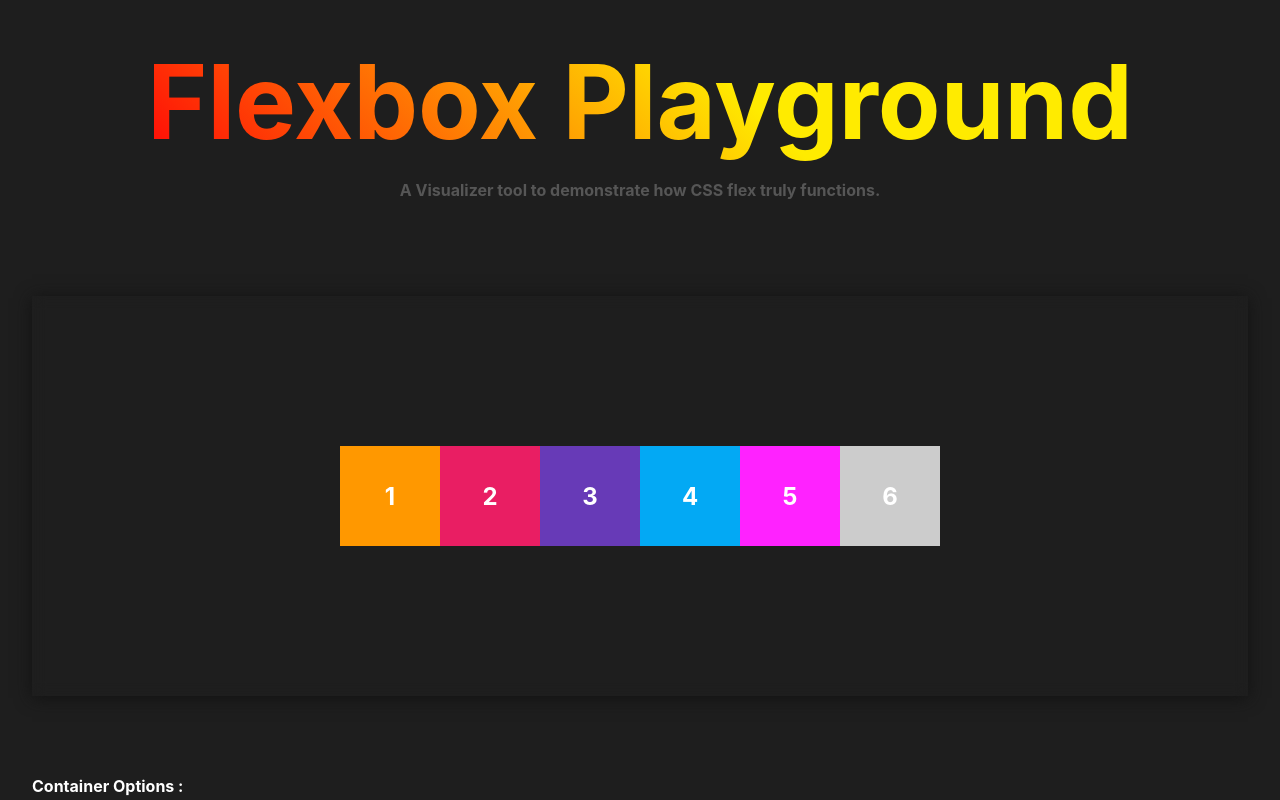
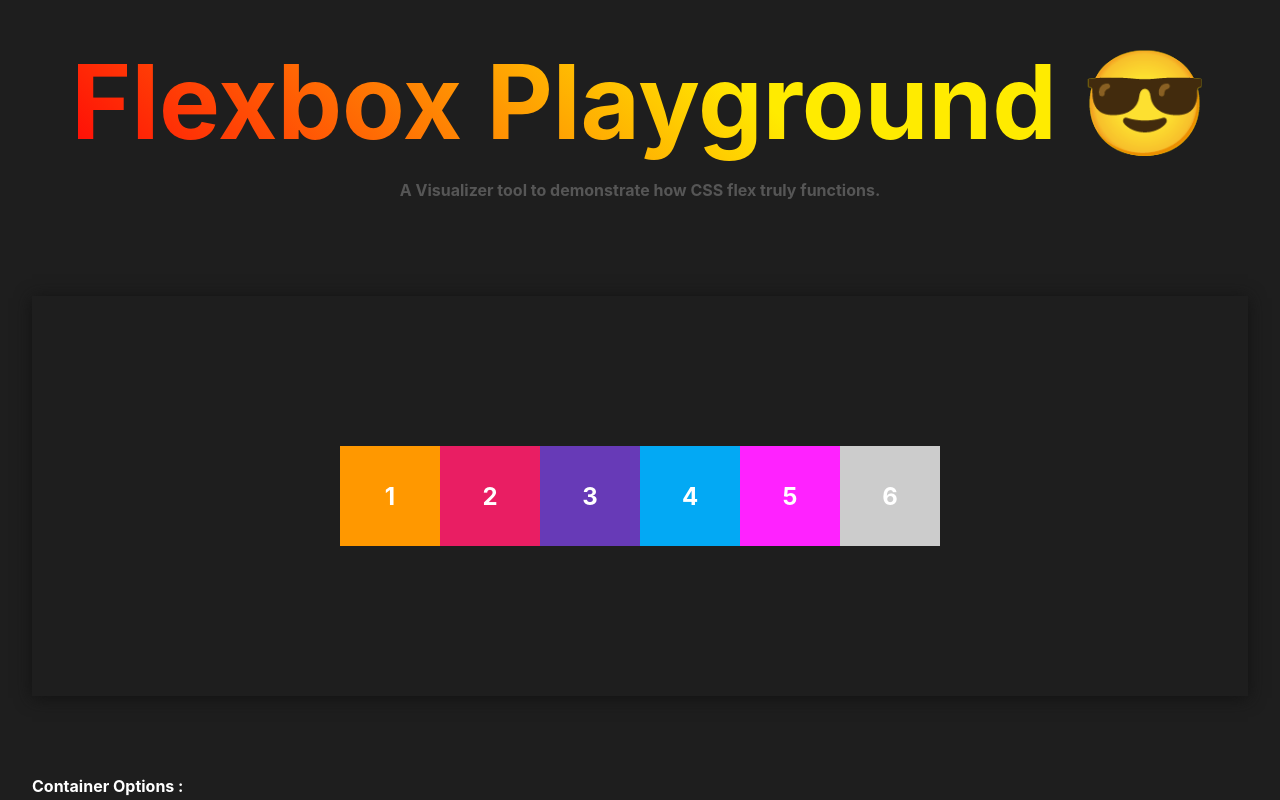
Before and after one commit to Ak-ram/Flexbox-Tool, a React (Create React App) app: page / in a window 1280 px wide. Shown: the top 800 px of the page. Built offline with nearby package versions, Linux system fonts and the light colour scheme; the HTML template or start-up script is replaced by a standard one.

Commit message:
Style: box_3 when manipulate it

```diff
--- a/src/App.scss
+++ b/src/App.scss
@@ -17,3 +17,19 @@
   overflow: hidden !important;
   transition: height .3s !important;
 }
+
+::-webkit-scrollbar {
+  width: 6px;
+}
+
+/* Track */
+::-webkit-scrollbar-track {
+  background: #1e1e1e;
+}
+
+/* Handle */
+::-webkit-scrollbar-thumb {
+  background: -webkit-linear-gradient(45deg, #ff0707, #ffeb00 60%);
+}
+
+/* Handle on hover */
--- a/src/components/box/box.sass
+++ b/src/components/box/box.sass
@@ -7,3 +7,16 @@
     font-size: 1.5rem
     color: #fff
     font-weight: bold
+
+.box_inactive
+    opacity: .3
+    color: #00000052
+
+.box_active
+    font-size: 4rem
+    filter: drop-shadow(-1px -1px 5px black)
+    opacity: 1
+    background: #ffffff !important
+    // transform: scale(1.2) // make it as a flash
+    color: #000
+    // z-index: 2
--- a/src/components/option/option.jsx
+++ b/src/components/option/option.jsx
@@ -9,13 +9,15 @@ const Option = ({option,prop}) =>{
             // component options
             if(property[0]===Object.keys(key)[0]){
                 screen.style[property] = option;
+                box_3.classList.remove('box_active');
             }else{
                 // item options
                 flexData.item.find(key=>{
                     if(property[0]=== Object.keys(key)[0]){
                         box_3.style[property] = option;
-                        console.log(box_3)
-                    }
+                        box_3.classList.add('box_active')
+                    };
+
                 })
             }
             e.currentTarget.parentElement.previousElementSibling.textContent = option
--- a/src/components/screen/screen.sass
+++ b/src/components/screen/screen.sass
@@ -2,7 +2,7 @@
     display: flex
     align-items: center
     justify-content: center
-    // background: rgba(157, 157, 157, 0.35)
+    background: #1e1e1e
     -webkit-backdrop-filter: blur(7px)
     backdrop-filter: blur(7px)
     width: 100%
--- a/src/components/select/select.sass
+++ b/src/components/select/select.sass
@@ -32,12 +32,14 @@
             height: 130px
             bottom: 110%
             left: 50%
-            transform: translate(-50%, -0%)
+            transform: translate(-50%, 0%)
             display: flex
-            background: #f9f9f9
+            background: #1e1e1e
             flex-direction: column
-            transition: all .3s
+            transition: all 0.3s
             overflow-y: auto
+            color: #fff
+            box-shadow: 0 0 0.2rem #0000008f
 
             .option
                 display: flex
@@ -45,9 +47,8 @@
                 align-items: center
                 column-gap: 0.5rem
                 &:hover
-                    background: #e91e63
+                    background: #363636
                     color: #fff
-                    box-shadow: 0 0 0.5rem #565656
                 .checkbox
                     background: red
                     border-radius: 100%
--- a/src/index.css
+++ b/src/index.css
@@ -8,6 +8,7 @@ body {
 }
 *,::before,::after{
   box-sizing: border-box;
+  transition: all .3s;
 }
 code {
   font-family: source-code-pro, Menlo, Monaco, Consolas, 'Courier New',
--- a/src/layout/header/header.jsx
+++ b/src/layout/header/header.jsx
@@ -4,7 +4,7 @@ import './header.sass'
 const Header = ()=>{
     return(
         <header className='header'>
-            <h1>Flexbox Playground <span></span></h1>
+            <h1>Flexbox Playground <span>😎</span></h1>
             <p>A Visualizer tool to demonstrate how CSS flex truly functions.</p>
         </header>
     )
```
